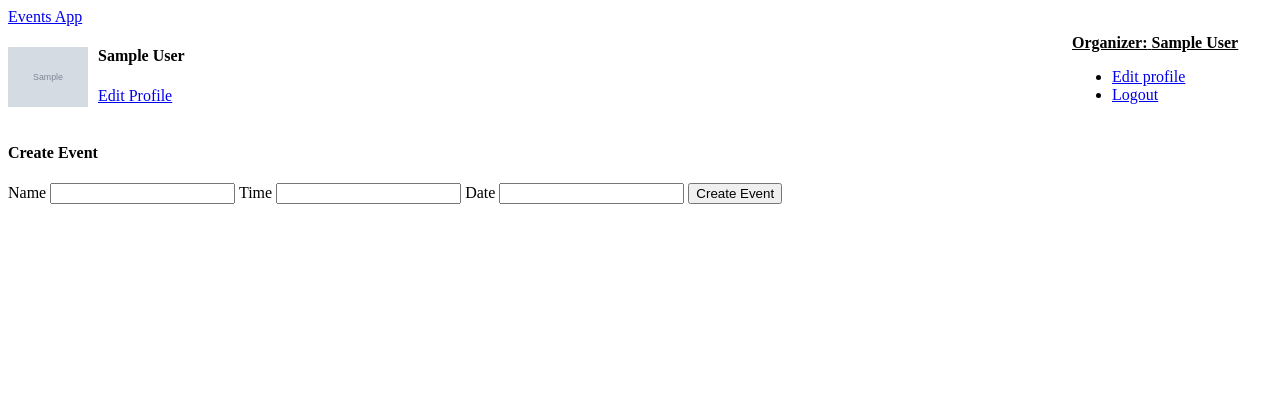
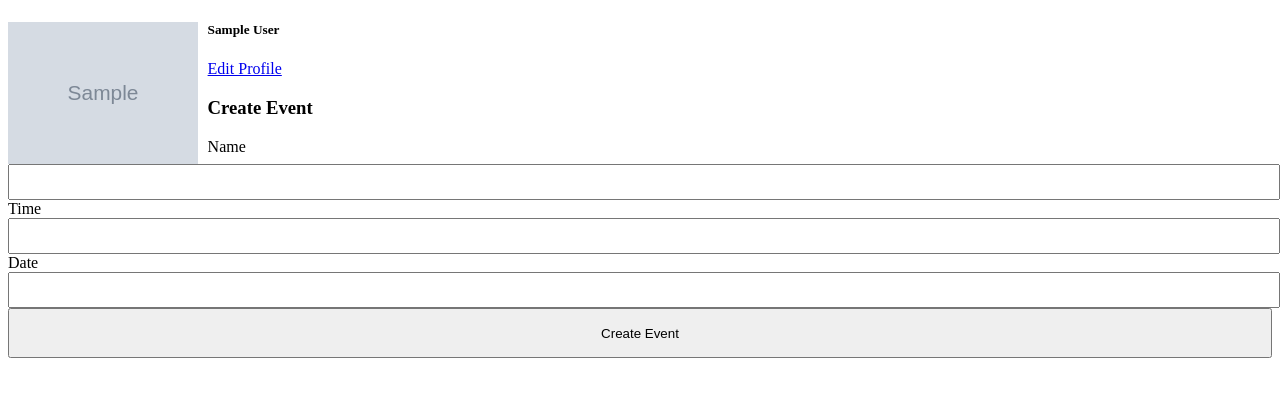
Before and after one commit to rickyahn0612/ChipOnIn, a Rails app: page /users/1 in a window 1280 px wide. Shown: the top 397 px of the page. Run offline with Rails 7, Linux system fonts and the light colour scheme; a user stored in the database is signed in; tables that the repository leaves empty hold one stand-in row (values such as "Sample post"); grey boxes marked "Sample" are stand-in pictures; style sheets or scripts are compiled from the project's sources; some libraries are stand-ins or nearby versions.

Commit message:
General UI Changes

```diff
--- /dev/null
+++ b/app/assets/stylesheets/style.css.scss
@@ -0,0 +1,12 @@
+body{
+	margin-top: 10px;
+}
+
+input{
+	width: 100% !important;
+	height: 30px !important;
+}
+
+.create-event{
+	height: 50px !important;
+}
--- a/app/controllers/items_controller.rb
+++ b/app/controllers/items_controller.rb
@@ -13,7 +13,10 @@
     @itemable = Event.find(params[:event_id])
     @item = @itemable.items.new(item_params)
     if @item.save
-      redirect_to current_user
+      respond_to do |format|
+        format.html { redirect_to current_user }
+        format.js
+      end
     else
       render :new
     end
--- a/app/controllers/users_controller.rb
+++ b/app/controllers/users_controller.rb
@@ -1,10 +1,10 @@
 class UsersController < ApplicationController
 	def show
 	  @user = User.find(params[:id])
-    @eventable = @user
     @event = Event.new
     @events = @user.events
     @item = @user.items
+    @itemable = Item.new
 	end
 
 	def edit
--- a/app/views/events/_form.html.haml
+++ b/app/views/events/_form.html.haml
@@ -1,8 +1,10 @@
-= form_for [@eventable, @event], :html => {:multipart => true}, remote: true do |f|
+= form_for [@user, @event], :html => {:multipart => true}, remote: true do |f|
+	%h3 Create Event
 	= f.label :name
 	= f.text_field :name
 	= f.label :time
 	= f.text_field :time
 	= f.label :date
 	= f.text_field :date
-	= f.submit 'Create Event', class: 'btn btn-primary'
+	%br
+	= f.submit 'Create Event', class: 'btn-large btn-primary create-event'
--- a/app/views/events/create.js.erb
+++ b/app/views/events/create.js.erb
@@ -1 +1,2 @@
 $('.created-event').html('<%= j render("events/event") %>').hide().fadeIn('slow');
+$('#new_event').slideUp('slow').remove();
--- /dev/null
+++ b/app/views/events/new.js.erb
@@ -0,0 +1 @@
+$('.create-event').hide().after('<%= j render("events/form") %>');
--- /dev/null
+++ b/app/views/items/new.js.erb
@@ -0,0 +1,2 @@
+$('.items-container').hide();
+$('.items-container').html('<%= j render("form") %>');
--- a/app/views/layouts/application.html.erb
+++ b/app/views/layouts/application.html.erb
@@ -7,7 +7,7 @@
   <%= csrf_meta_tags %>
 </head>
 <body>
-    <div class="navbar navbar-top">
+<!--     <div class="navbar navbar-top">
       <div class="navbar-inner">
         <div class="container-narrow">
           <a class="btn btn-navbar" data-target=".nav-collapse" data-toggle="collapse">
@@ -40,9 +40,9 @@
               <%= content_tag :div, msg, id: "flash_#{name}" %>
             <% end %>
           </div><!--/.nav-collapse -->
-        </div>
+<!--         </div>
       </div>
-    </div>
+    </div>  -->
 <div class="container">
 <%= yield %>
 </div>
--- a/app/views/users/show.html.haml
+++ b/app/views/users/show.html.haml
@@ -1,12 +1,15 @@
 .container
 	.row
 		.span3
-			= image_tag @user.profile_pic.url, style: 'width:80px; float: left; margin-right: 10px;'
-			%h4= @user.name
-			= link_to 'Edit Profile', edit_user_path(@user), class: 'btn-small btn-warning'
+			= image_tag @user.profile_pic.url, style: 'width:15%; float: left; margin-right: 10px;'
+			%h5= @user.name
+			= link_to 'Edit Profile', edit_user_path(@user)
+			%brs
 			%br
-			%br
-			%h4 Create Event
-			= render 'events/form'
-		.created-event
-			= render 'events/event'
+			- if @events.present?
+			- else
+				.create-event
+					= render 'events/form'
+		.span9
+			.created-event
+				= render 'events/event'
```
Also changed, not shown: app/views/events/_event.html.haml (+2 -19 lines), app/views/items/_items.html.haml (added, +21 -0 lines), app/views/items/create.js.erb (added), 2 other files.
